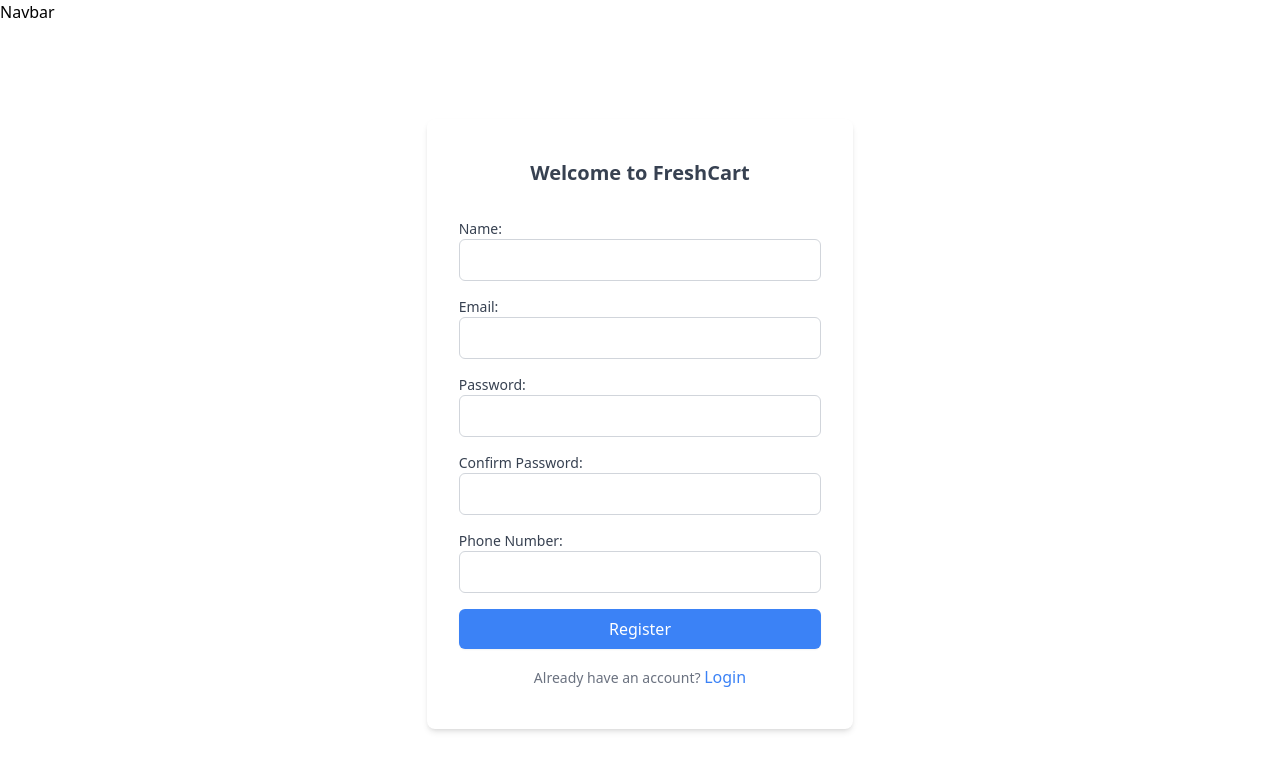
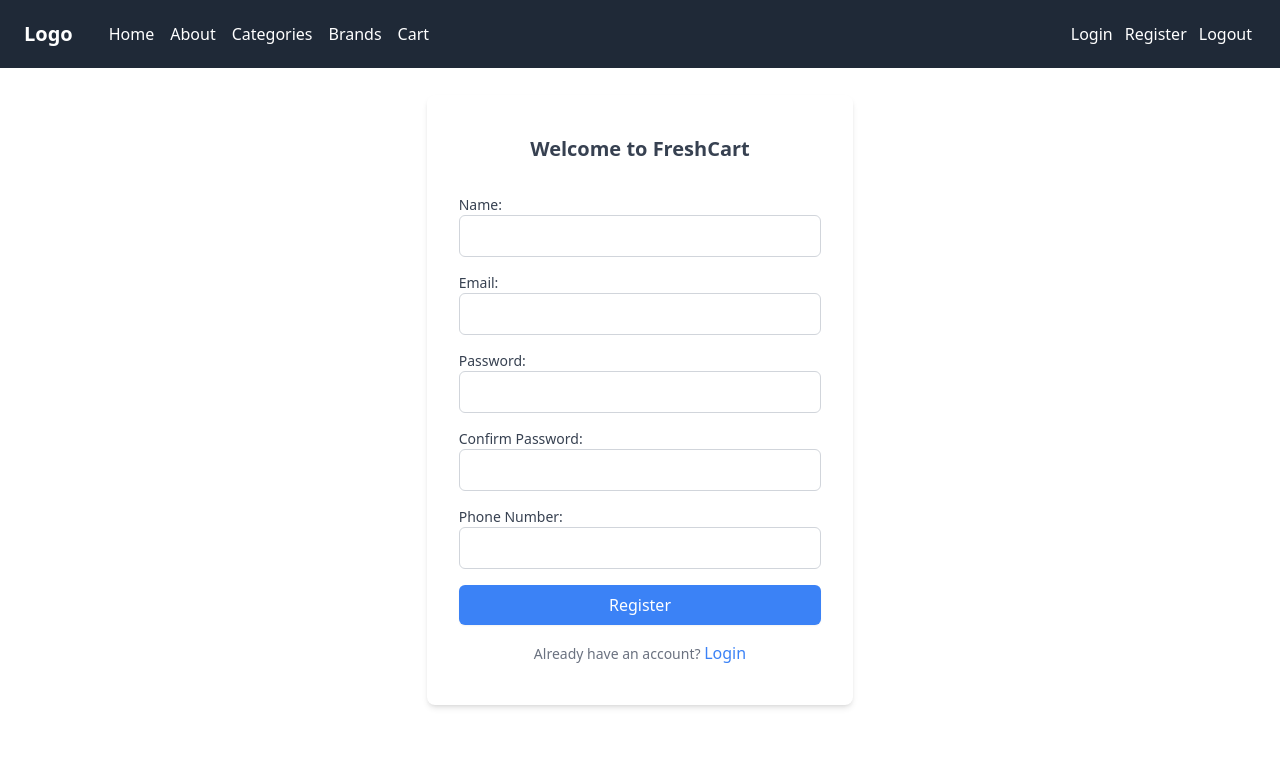
Before and after one commit to Hamza-Noah/Fresh-Cart, a React (Vite) app: page / in a window 1280 px wide. Shown: the top 770 px of the page. Built offline with nearby package versions, Linux system fonts and the light colour scheme.

Commit message:
finished the navbar

```diff
--- a/src/Components/Navbar/Navbar.jsx
+++ b/src/Components/Navbar/Navbar.jsx
@@ -1,3 +1,143 @@
-export default function Navbar() {
-  return <>Navbar</>;
-}
+import React, { useState } from "react";
+import { NavLink, Link } from "react-router-dom";
+
+const Navbar = () => {
+  const [isOpen, setIsOpen] = useState(false);
+  return (
+    <header className="bg-gray-800 absolute w-full">
+      <nav className="container mx-auto px-6 py-3">
+        <div className="flex items-center justify-between">
+          <div className="flex items-center py-2 text-white">
+            <div className="text-white font-bold text-xl me-8">
+              <NavLink to="/">Logo</NavLink>
+            </div>
+            <div className="hidden md:block">
+              <ul className="flex items-center space-x-2">
+                <li>
+                  <NavLink to="/" className="block px-1 text-white">
+                    Home
+                  </NavLink>
+                </li>
+                <li>
+                  <NavLink to="/about" className="block px-1 text-white">
+                    About
+                  </NavLink>
+                </li>
+                <li>
+                  <NavLink to="/categories" className="block px-1 text-white">
+                    Categories
+                  </NavLink>
+                </li>
+                <li>
+                  <NavLink to="/brands" className="block px-1 text-white">
+                    Brands
+                  </NavLink>
+                </li>
+                <li>
+                  <NavLink to="/cart" className="block px-1 text-white">
+                    Cart
+                  </NavLink>
+                </li>
+              </ul>
+            </div>
+            <div className="md:hidden">
+              <button
+                onClick={() => setIsOpen(!isOpen)}
+                className="outline-none mobile-menu-button"
+              >
+                <svg
+                  className="w-6 h-6 text-white"
+                  x-show="!showMenu"
+                  fill="none"
+                  strokeLinecap="round"
+                  strokeLinejoin="round"
+                  strokeWidth={2}
+                  viewBox="0 0 24 24"
+                  stroke="currentColor"
+                >
+                  <path d="M4 6h16M4 12h16M4 18h16" />
+                </svg>
+              </button>
+            </div>
+          </div>
+          <div className="flex gap-1 items-center">
+            <div className="social-meida-icon">
+              <i className="fa-brands fa-facebook-f text-white mx-1"></i>
+              <i className="fa-brands fa-twitter text-white mx-1"></i>
+              <i className="fa-brands fa-linkedin text-white mx-1"></i>
+              <i className="fa-brands fa-youtube text-white mx-1"></i>
+              <i className="fa-brands fa-tiktok text-white mx-1"></i>
+            </div>
+            <div>
+              <ul className="flex gap-1">
+                <li>
+                  <NavLink
+                    to="/login"
+                    className="block px-1 py-2 text-white rounded"
+                  >
+                    Login
+                  </NavLink>
+                </li>
+                <li>
+                  <NavLink
+                    to="/register"
+                    className="block px-1 py-2 text-white rounded"
+                  >
+                    Register
+                  </NavLink>
+                </li>
+                <li>
+                  <Link className="block px-1 py-2 text-white rounded">
+                    Logout
+                  </Link>
+                </li>
+              </ul>
+            </div>
+          </div>
+        </div>
+        <div
+          className={
+            isOpen ? "mobile-menu md:hidden" : "mobile-menu md:hidden hidden"
+          }
+        >
+          <ul className="mt-4 space-y-4">
+            <li>
+              <NavLink
+                to="/"
+                className="block px-1 py-2 text-white bg-gray-900 rounded"
+              >
+                Home
+              </NavLink>
+            </li>
+            <li>
+              <NavLink
+                to="/"
+                className="block px-1 py-2 text-white bg-gray-900 rounded"
+              >
+                About
+              </NavLink>
+            </li>
+            <li>
+              <NavLink
+                to="/"
+                className="block px-1 py-2 text-white bg-gray-900 rounded"
+              >
+                Categories
+              </NavLink>
+            </li>
+            <li>
+              <NavLink
+                to="/"
+                className="block px-1 py-2 text-white bg-gray-900 rounded"
+              >
+                Brands
+              </NavLink>
+            </li>
+          </ul>
+        </div>
+      </nav>
+    </header>
+  );
+};
+
+export default Navbar;
```
